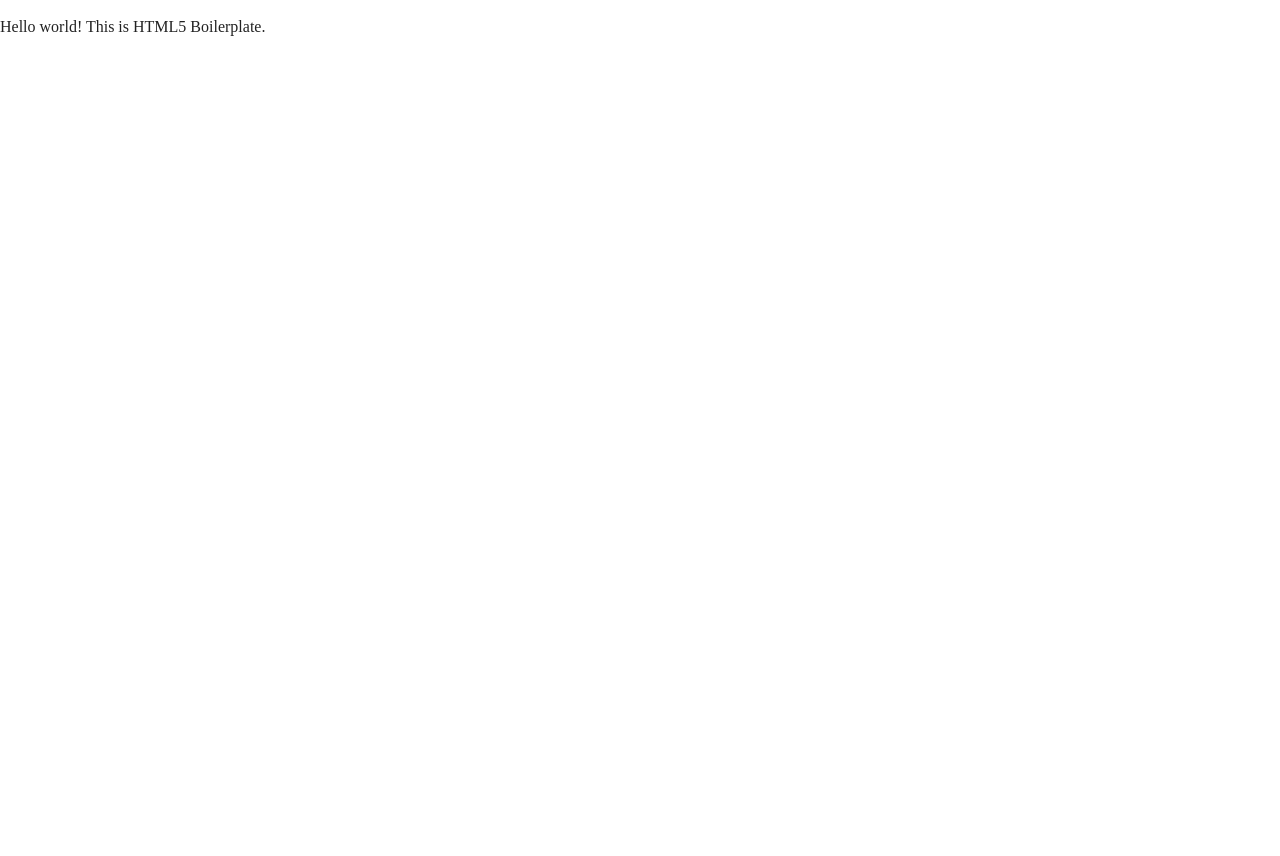
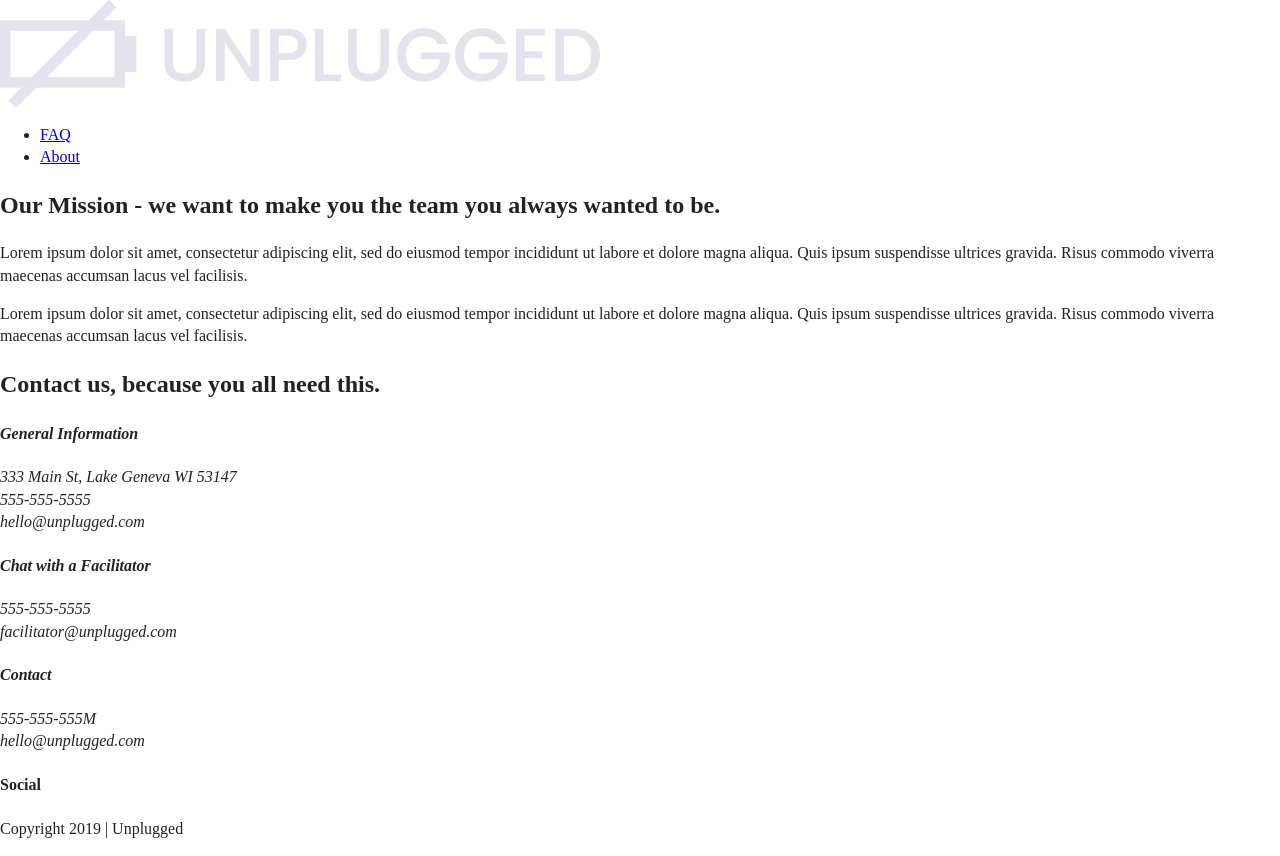
Before and after one commit to Kelsea-B/unplugged-retreat, a website: page about/index.html in a window 1280 px wide. Before the commit the page ends 800 px from the top, so only its background shows below. Drawn offline with Linux system fonts and the light colour scheme; files that its build step writes are made by us from their sources; files whose address does not match are found by name.

Commit message:
Added content

```diff
--- a/about/index.html
+++ b/about/index.html
@@ -23,9 +23,92 @@
 </head>
 
 <body>
+  <header>
+    <div class="content-wrapper">
+      <a href="#">
+        <img src="img/unpluggedlogo.png" alt="unplugged logo"></a>
+        <div class="header-divider"></div>
+        <nav>
+            <ul>
+              <li><a href="faq/index.html" target="_blank">FAQ</a></li>
+              <li><a href="about/index.html" target="_blank">About</a></li>
+            </ul>
+        </nav>
+    </div>
+  </header>
+
+  <main>
+
+    <section class="mission">
+      <div class="content-wrapper">
+        <h2>Our Mission - we want to make you the team you always wanted to be.</h2>
+        <div class="mission-content">
+          <p>Lorem ipsum dolor sit amet, consectetur adipiscing elit, sed do eiusmod tempor incididunt ut labore et dolore magna aliqua.
+           Quis ipsum suspendisse ultrices gravida. Risus commodo viverra maecenas accumsan lacus vel facilisis.
+          </p>
+          <p>Lorem ipsum dolor sit amet, consectetur adipiscing elit, sed do eiusmod tempor incididunt ut labore
+          et dolore magna aliqua. Quis ipsum suspendisse ultrices gravida. Risus commodo viverra maecenas accumsan lacus vel facilisis.
+          </p>
+        </div>
+      </div>
+    </section>
+
+  <section class="map">
+    <figure></figure>
+  </section>
+
+  <section class="contact-section">
+    <div class="content-wrapper">
+      <div class="contact-section">
+        <h2>Contact us, because you all need this.</h2>
+        <address class="contact-content">
+          <div>
+            <h4>General Information</h4>
+            <p>
+              333 Main St, Lake Geneva WI 53147<br>
+              555-555-5555<br>
+              hello@unplugged.com
+            </p>
+          </div>
+          <div>
+            <h4>Chat with a Facilitator</h4>
+            <p>
+              555-555-5555<br>
+              facilitator@unplugged.com
+            </p>
+          </div>
+        </address>
+      </div>
+    </div>
+  </section>
+</main>
+
+<footer>
+    <div class="content-wrapper">
+      <div class="footer-content">
+      <address class="contact">
+          <h4>Contact</h4>
+          <p>555-555-555M<br>
+          hello@unplugged.com
+        </p>
+      </address>
+        <div class="social">
+          <h4>Social</h4>
+          <div class="social-icons">
+            <p><a href="https://www.facebook.com/kelsey.bergan/" target="_blank"></a></p>
+            <p><a href="https://www.twitter.com/yoursite" target="_blank"></a></p>
+            <p><a href="https://www.instagram.com/yoursite" target="_blank"></a></p>
+          </div>
+        </div>
+      </div>
+    </div>
+    <div class="copyright">
+      <p> Copyright 2019 | Unplugged </p>
+    </div>
+  </footer>
 
   <!-- Add your site or application content here -->
-  <p>Hello world! This is HTML5 Boilerplate.</p>
+
   <script src="js/vendor/modernizr-3.11.2.min.js"></script>
   <script src="js/plugins.js"></script>
   <script src="js/main.js"></script>
```
